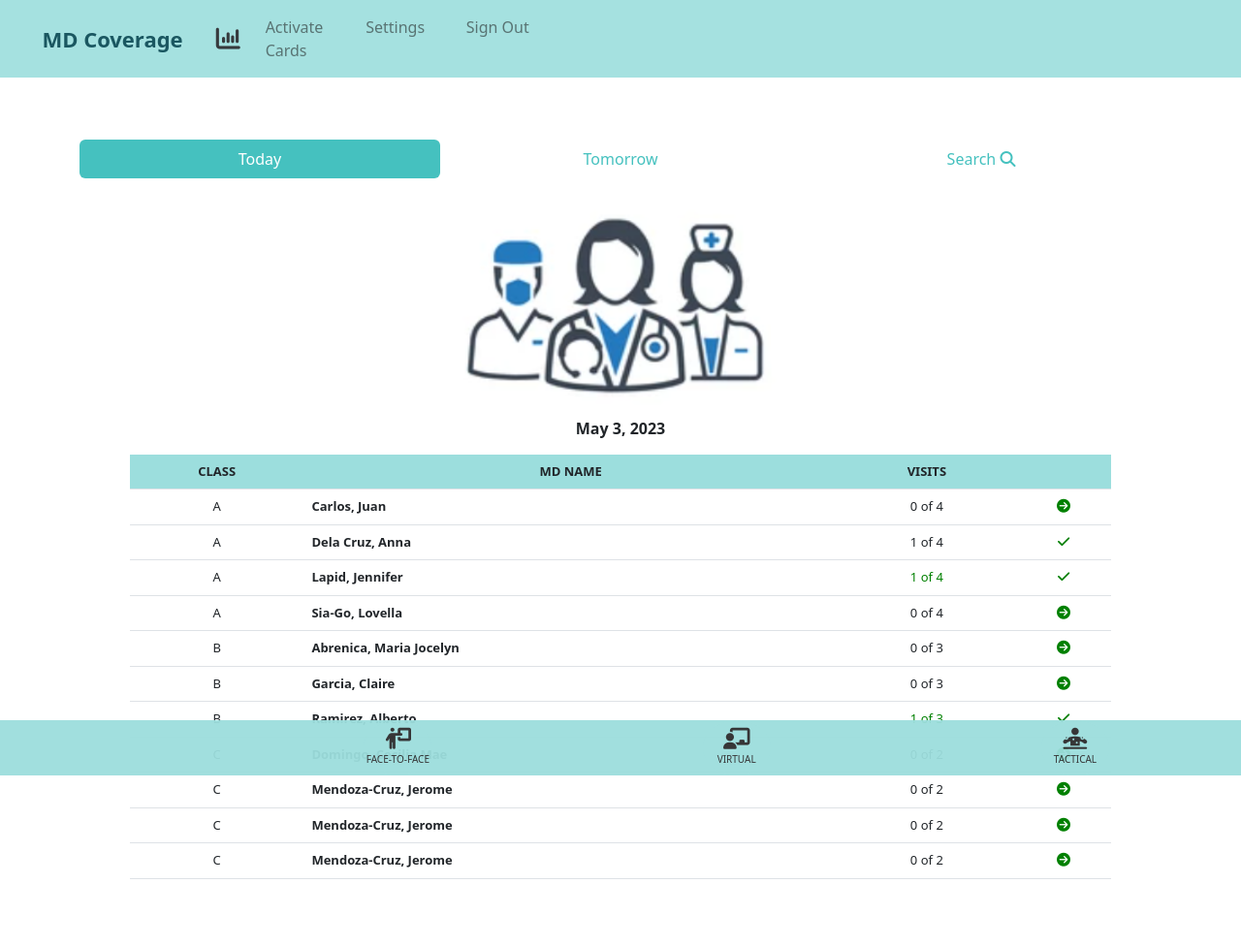
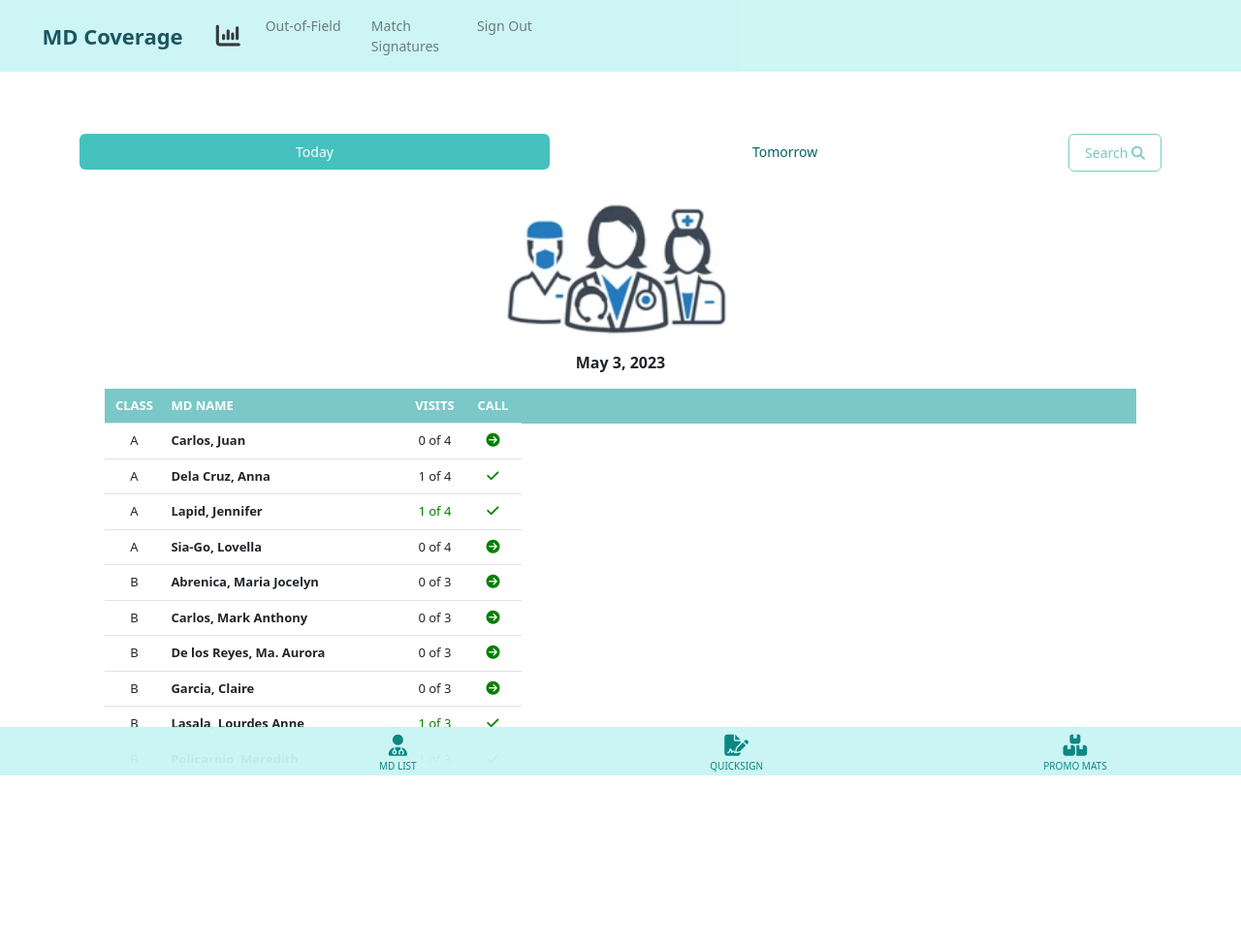
Before and after one commit to owhaitchdee/MDCHome, a website: page index.html in a window 1280 px wide. Shown: the whole page at 97% size. After the commit the page ends 800 px from the top, so only its background shows below. Drawn offline with nearby package versions, Linux system fonts and the light colour scheme.

Commit message:
added quicksign

```diff
--- a/index.html
+++ b/index.html
@@ -28,10 +28,10 @@
       <div class="collapse navbar-collapse" id="dmenu">
         <ul class="navbar-nav ml-auto mt-2 mt-lg-0" style="text-align:left">
           <li class="nav-item">
-            <a class="nav-link" href="">Activate Cards</a>
+            <a class="nav-link" href="">Out-of-Field</a>
           </li>
           <li class="nav-item">
-            <a class="nav-link" href="">Settings</a>
+            <a class="nav-link" href="">Match Signatures</a>
           </li>
           <li class="nav-item">
             <a class="nav-link" href="">Sign Out</a>
@@ -50,27 +50,29 @@
       <li class="nav-item">
         <a class="nav-link" href="#">Tomorrow</a>
       </li>
+      <span style=margin-left:50px>
       <li class="nav-item">
-        <a class="nav-link" style="float:right" href="#">Search
+        <a class="nav-link" style="color:#7ac8c7;border:solid; border-width:0.1px; border-color:#7ac8c7;float:right" href="#">Search
         <i class="fa-solid fa-magnifying-glass"></i></a>
       </li>
     </ul>
     <div class="row" style="text-align:center; margin:15px">
-      <img src="images/doctors.png" style="display:block; margin:auto; width:40%;"/><br>
+      <img src="images/doctors.png" style="display:block; margin:auto; width:30%;"/><br>
       <span style="font-weight:700"> May 3, 2023</span>
     </div>
   </div>
-  <div class="container" style="padding-left:5%;padding-right:5%;margin-bottom:70px">
-    <table class="table" style="font-size:13px;width:100%;text-align: left;">
-      <thead style="text-align:center;font-weight:600;font-size:13px;   background-color: #9cdedd;">
+  <div class="container" style="padding-left:3%;padding-right:3%;margin-bottom:70px">
+    <table class="table fixed_header" style="font-size:13px;text-align: left;">
+      <thead style="text-align:center;font-weight:600;font-size:13px;   background-color: #7ac8c7;">
         <td> CLASS</td>
-        <td> MD NAME</td>
+        <th> MD NAME</th>
         <td> VISITS</td>
-        <td></td>
+        <td> CALL</td>
       </thead>
+      <tbody class="hidescroll">
         <tr style="text-align: center">
           <td>A</td>
-        <th style="text-align: left">Carlos, Juan</th>
+          <td style="text-align: left; font-weight: 700;">Carlos, Juan</td>
           <td>0 of 4</td>
           <td><a href="call.html"><i class="fa-solid fa-circle-arrow-right" style="color:green;font-size:14px"></i><a></a></td>
         </tr>
@@ -100,9 +102,33 @@
         </tr>
         <tr style="text-align: center">
           <td>B</td>
+          <th style="text-align: left">Carlos, Mark Anthony</th>
+          <td>0 of 3</td>
+          <td><a href="call.html"><i class="fa-solid fa-circle-arrow-right" style="color:green;font-size:14px"></i><a></a></td>
+        </tr>
+        <tr style="text-align: center">
+          <td>B</td>
+          <th style="text-align: left">De los Reyes, Ma. Aurora</th>
+          <td>0 of 3</td>
+          <td><a href="call.html"><i class="fa-solid fa-circle-arrow-right" style="color:green;font-size:14px"></i><a></a></td>
+        </tr>
+        <tr style="text-align: center">
+          <td>B</td>
           <th style="text-align: left">Garcia, Claire</th>
           <td>0 of 3</td>
           <td><a href="call.html"><i class="fa-solid fa-circle-arrow-right" style="color:green;font-size:14px"></i><a></a></td>
+        </tr>
+        <tr style="text-align: center">
+          <td>B</td>
+          <th style="text-align: left">Lasala, Lourdes Anne</th>
+          <td style="color:green">1 of 3</td>
+          <td><a href="call.html"><i class="fa-solid fa-check" style="color:green;font-size:14px"></i><a></a></td>
+        </tr>
+        <tr style="text-align: center">
+          <td>B</td>
+          <th style="text-align: left">Policarpio, Meredith</th>
+          <td style="color:green">1 of 3</td>
+          <td><a href="call.html"><i class="fa-solid fa-check" style="color:green;font-size:14px"></i><a></a></td>
         </tr>
         <tr style="text-align: center">
           <td>B</td>
@@ -134,6 +160,7 @@
           <td>0 of 2</td>
           <td><a href="call.html"><i class="fa-solid fa-circle-arrow-right" style="color:green;font-size:14px"></i><a></a></td>
         </tr>
+      </tbody>
     </table>
   </div>
 
@@ -141,17 +168,21 @@
     <div class="container-fluid" style="padding-left: 10%; padding-right: 10%;">
       <div class="row">
         <div class="col col-sm-4 social-icons">
-          <a class="telegram" href="daily.html"><i class="fa-solid fa-person-chalkboard"></i>
-          <p style="font-size:10px;margin-top:-2px;">FACE-TO-FACE</p></a>
+          <a active href="#"><i class="fa-solid fa-user-doctor"></i>
+          <p style="font-size:10px;margin-top:-2px;">MD LIST</p></a>
         </div>
         <div class="col col-sm-4 social-icons">
-          <a class="telegram" href="#"><i class="fa-solid fa-chalkboard-user"></i>
-            <p style="font-size:10px;margin-top:-2px;">VIRTUAL</p></a>
+          <a href="quicksign.html"><i class="fa-solid fa-file-signature"></i>
+            <p style="font-size:10px;margin-top:-2px;">QUICKSIGN</p></a>
         </div>
         <div class="col col-sm-4 social-icons">
+          <a href="#"><i class="fa-solid fa-boxes-stacked"></i>
+            <p style="font-size:10px;margin-top:-2px;">PROMO MATS</p></a>
+        </div>
+        <!-- <div class="col col-sm-4 social-icons">
           <a class="telegram" href="#"><i class="fa-solid fa-person-dots-from-line"></i>
             <p style="font-size:10px;margin-top:-2px;padding-top:0px;">TACTICAL</p></a>
-        </div>
+        </div> -->
       </div>
     </div>
   </footer>
--- a/style.css
+++ b/style.css
@@ -6,7 +6,8 @@ body {
     background-position: center;
     font-family:'Lucida Sans', 'Lucida Sans Regular', 'Lucida Grande', 'Lucida Sans Unicode', Geneva, Verdana, sans-serif;
     background-attachment: fixed;
-    scroll-behavior: smooth;
+    /* scroll-behavior: smooth; */
+    height: 100vh;
     /* overflow: hidden */
     }
 h2 {
@@ -98,11 +99,10 @@ h6 {
     }
 .site-footer .social-icons a{
     width:70px;
-    height:57px;
+    height:50px;
     line-height:auto;
     padding-top:2px;
-    border-radius:100%;
-    background-color:#9cdedd
+    background-color:#c9f5f4
     }
 .social-icons {
     padding-left:0;
@@ -118,11 +118,11 @@ h6 {
     text-transform:uppercase;
     color:#96a2b2;
     font-weight:700;
-    font-size:13px
+    font-size:12px
     }
 .social-icons a{
     background-color:#eceeef;
-    color:#2c2c2d;
+    color:#01817f;
     font-size:22px;
     display:inline-block;
     /* line-height:40px; */
@@ -138,8 +138,8 @@ h6 {
     transition:all .2s linear
     }
 .social-icons a:active,.social-icons a:focus,.social-icons a:hover {
-    color:#014a81;
-    background-color:#9cdedd;
+    color:#030303;
+    /* background-color:#c8e8e7; */
     text-decoration:none
     }
 .social-icons.size-sm a {
@@ -365,11 +365,11 @@ label > input:checked + img{ /* (CHECKED) IMAGE STYLES */
     }
 
 .navbar {
-    background-color:#9cdedd;
+    background-color:#c9f5f4;
     opacity:90%
 }
 .footer {
-    background-color:#9cdedd;
+    background-color:#c9f5f4;
     opacity:95%
 }
 .nav-item {
@@ -388,9 +388,10 @@ nav li {
     padding: 0 5px 0 5px;
     position: relative;
     width: 150%;
+    font-size: 14px;
 }
 nav a {
-    color: #444;
+    color: #015968;
     display: block;
     padding: 0 5px 0 5px;
     text-align: left;
@@ -405,8 +406,8 @@ nav .dropdown {
     background:url('../images/arrow.jpg') no-repeat right center;
 }
 nav li:hover a {
-    background: #015a6b;
-    color:rgb(156, 244, 250);
+    background: #015968;
+    color:#015968;
 }
 nav li ul {
     float: left;
@@ -456,7 +457,49 @@ nav li ul a:hover {
 text-decoration: none;
 cursor: pointer;
 }
-  .tr-collapsible.collapse,
+
+.fixed_header {
+width: 400px;
+table-layout: fixed;
+border-collapse: collapse;
+}
+.fixed_header tbody {
+display: block;
+width: 100%;
+overflow: auto;
+height: 350px;
+}
+.fixed_header thead tr {
+display: block;
+}
+.fixed_header thead {
+background: black;
+color: #fff;
+}
+.fixed_header th {
+padding: 20px;
+text-align: left;
+/* height: 50px; */
+width: 250px;
+}
+.fixed_header td {
+padding: 20px;
+text-align: center;
+/* height: 50px; */
+width: 60px;
+}
+
+/* Hide scrollbar for Chrome, Safari and Opera */
+.hidescroll::-webkit-scrollbar {
+    display: none;
+}
+
+/* Hide scrollbar for IE, Edge and Firefox */
+.hidescroll {
+  -ms-overflow-style: none;  /* IE and Edge */
+  scrollbar-width: none;  /* Firefox */
+}
+  /* .tr-collapsible.collapse,
   .tr-collapsible.collapse td,
   .tr-collapsible.collapse *,
   .tr-collapsible.collapsing,
@@ -492,4 +535,33 @@ nav li ul a:hover {
 
   .tr-collapsible.collapse{
    display: table-row;
+  } */
+
+
+#toolbar {
+    display: flex;
+    flex-direction: column;
+    padding: 5px;
+    width: 70px;
+    background-color: #202020;
 }
+
+#toolbar * {
+    margin-bottom: 6px;
+}
+
+#toolbar label {
+    font-size: 12px;
+}
+
+#toolbar input {
+    width: 100%;
+}
+
+#toolbar button {
+    background-color: #1565c0;
+    border: none;
+    border-radius: 4px;
+    color:white;
+    padding: 2px;
+}
```
Also changed, not shown: quicksign.html (added, +106 -0 lines), css/main.min.css, images/sigbox.png (added). Lines whose indentation alone changed are shown as unchanged.
